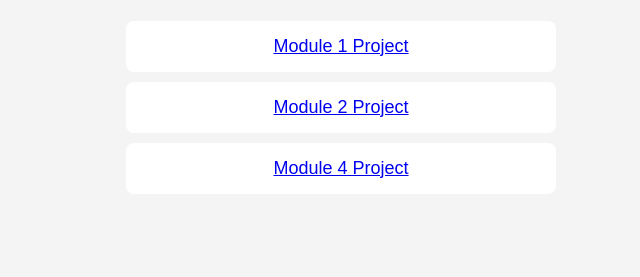
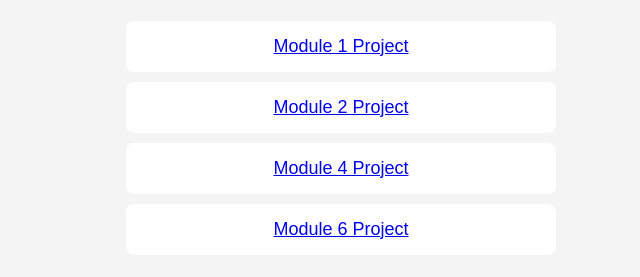
Before and after one commit to sugar-studios/cis166aa-firebase-project, a plain HTML site: page public/index.html in a window 1280 px wide. Shown: the part 219-496 px from the top of the page, without its empty margins (319-959 px from the left). Drawn offline with Linux system fonts and the light colour scheme.

Commit message:
Added module 6 project to main index

```diff
--- a/public/index.html
+++ b/public/index.html
@@ -16,6 +16,7 @@
             <li><a href="projects/Project1/index.html">Module 1 Project</a></li>
             <li><a href="projects/Project2/index.html">Module 2 Project</a></li>
             <li><a href="projects/Project3/index.html">Module 4 Project</a></li>
+            <li><a href="projects/Project4/index.html">Module 6 Project</a></li>
         </ul>
     </main>
 </body>
```
